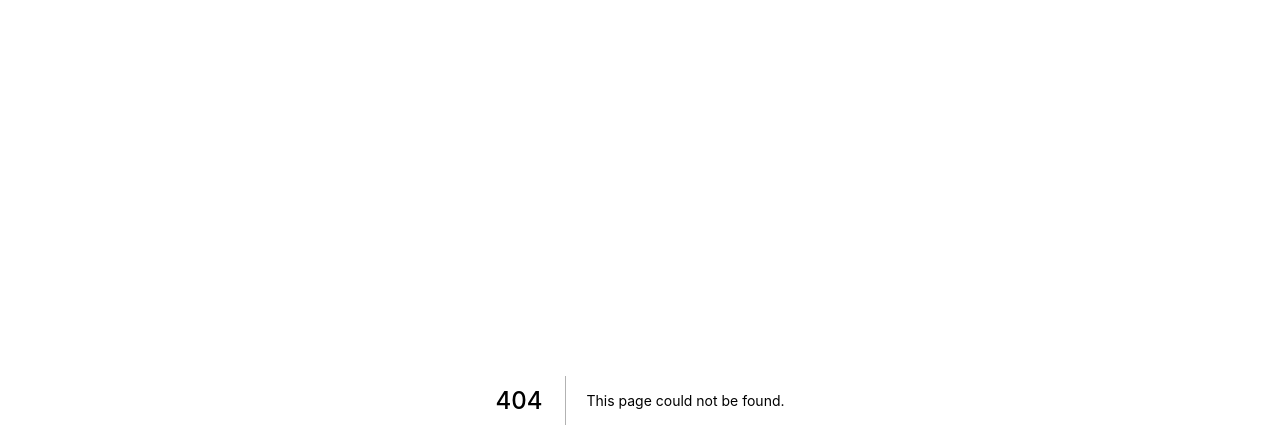
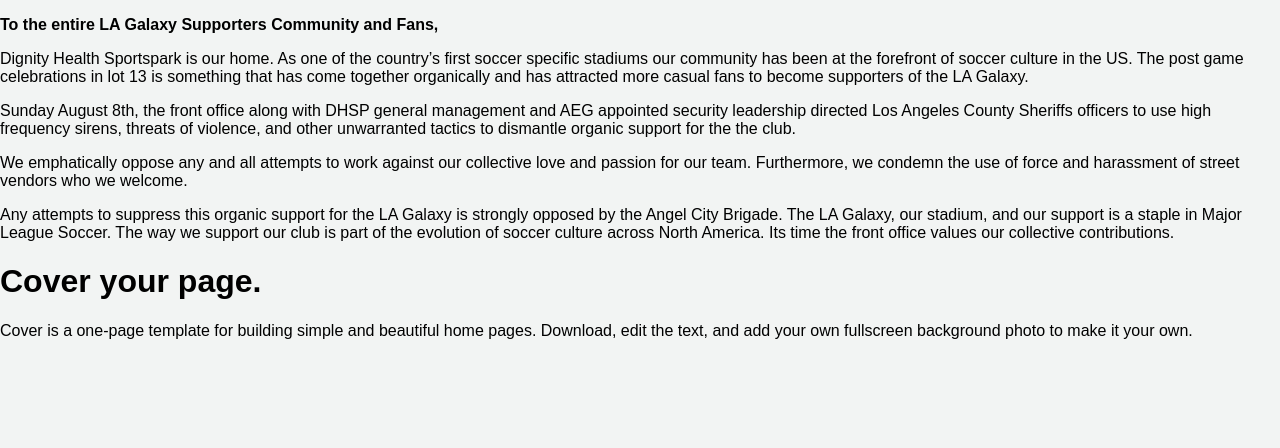
Before and after one commit to iamsmarts/acb_site_nextjs, a Next.js app: page /8-17 in a window 1280 px wide. Before the commit this address had no page. Shown: the top 448 px of the page. Built offline with nearby package versions, Linux system fonts and the light colour scheme; a web font is replaced by a local one.

Commit message:
protest statment

```diff
--- /dev/null
+++ b/pages/8-17.js
@@ -0,0 +1,13 @@
+export default function Protest(){
+  return(
+    <main role="main" className="inner cover">
+        <p><strong>To the entire LA Galaxy Supporters Community and Fans,</strong></p>
+         <p>Dignity Health Sportspark is our home. As one of the country’s first soccer specific stadiums our community has been at the forefront of soccer culture in the US. The post game celebrations in lot 13 is something that has come together organically and has attracted more casual fans to become supporters of the LA Galaxy. </p>
+         <p>Sunday August 8th, the front office along with DHSP general management and AEG appointed security leadership directed Los Angeles County Sheriffs officers to use high frequency sirens, threats of violence, and other unwarranted tactics to dismantle organic support for the the club.</p>
+         <p>We emphatically oppose any and all attempts to work against our collective love and passion for our team. Furthermore, we condemn the use of force and harassment of street vendors who we welcome. </p>
+         <p>Any attempts to suppress this organic support for the LA Galaxy is strongly opposed by the Angel City Brigade. The LA Galaxy, our stadium, and our support is a staple in Major League Soccer. The way we support our club is part of the evolution of soccer culture across North America. Its time the front office values our collective contributions. </p>
+        <h1 className="cover-heading">Cover your page.</h1>
+        <p className="lead">Cover is a one-page template for building simple and beautiful home pages. Download, edit the text, and add your own fullscreen background photo to make it your own.</p>
+      </main>
+  )
+}
```
